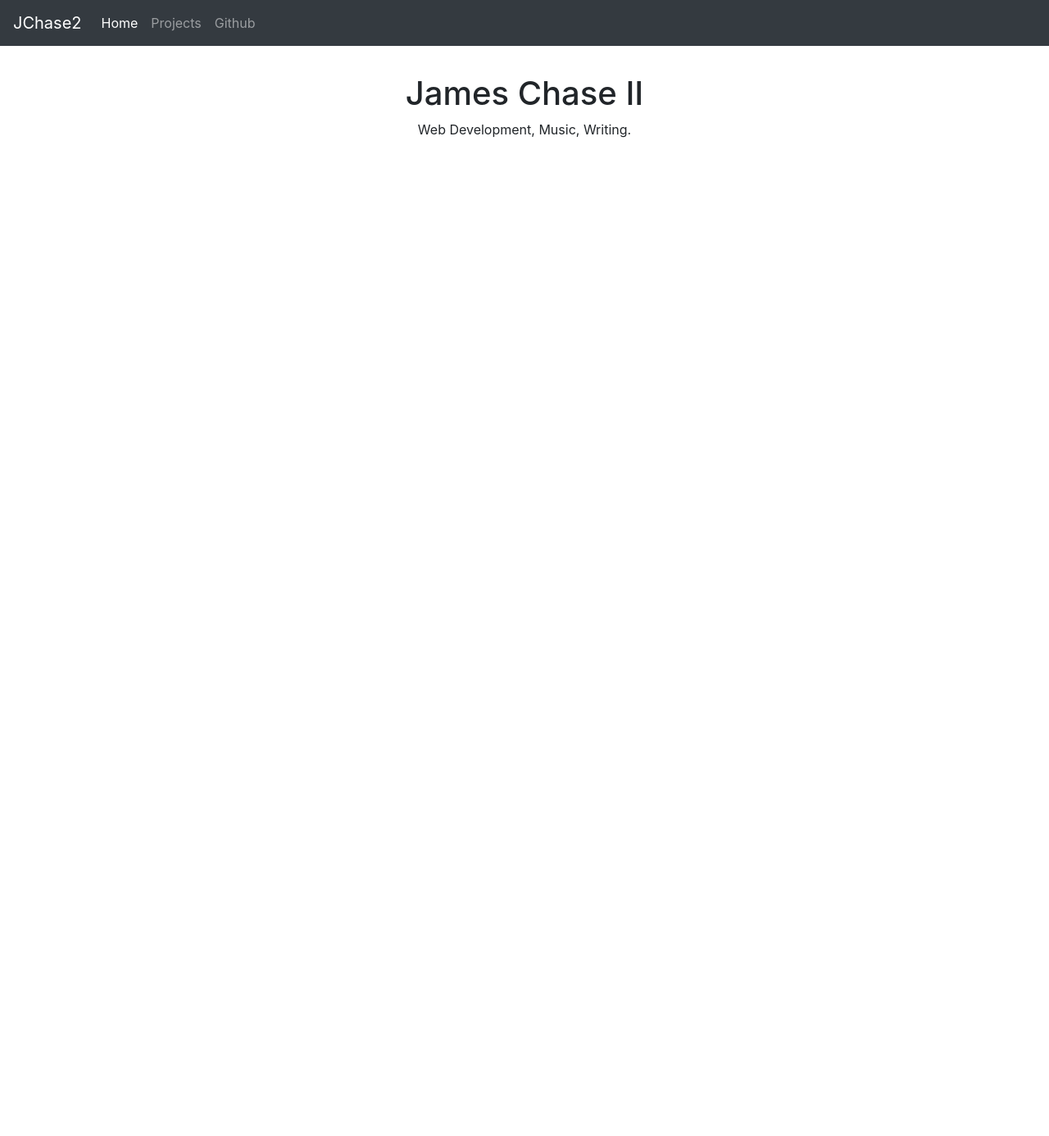
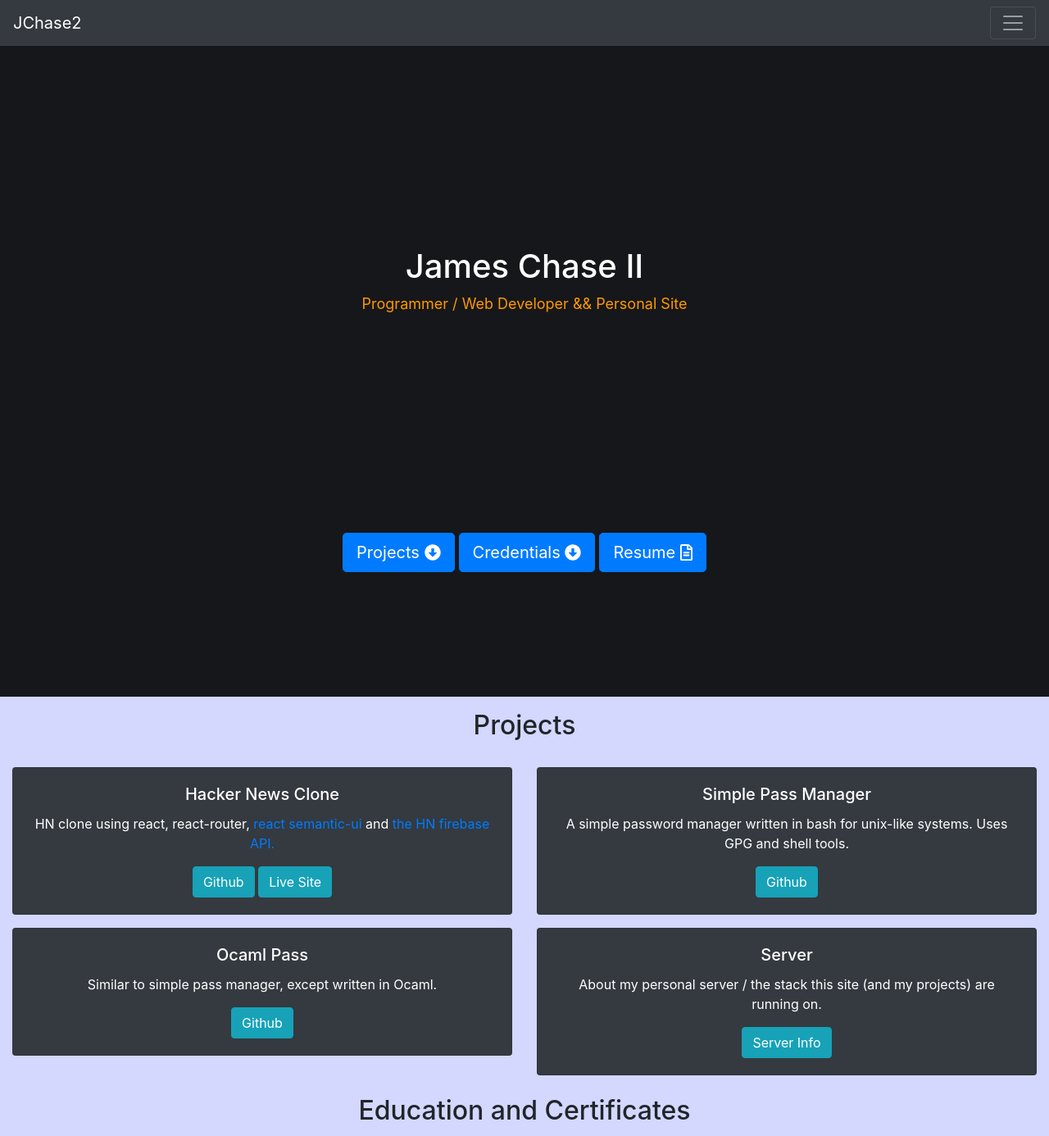
Before and after one commit to Jchase2/portfolio, a website built with webpack: page src/index.html in a window 1280 px wide. Shown: the top 1386 px of the page at 82% size. Before the commit the page ends 800 px from the top, so only its background shows below. Built offline with nearby package versions, Linux system fonts and the light colour scheme; files whose address does not match are found by name.

Commit message:
Made loads of changes here. May use a background image but for now, I'm using a solid color. Modified webpack to use copy-webpack-plugin. html-loader doesn't seem to work well with webpack-dev-server, and the images / assets are going to be static anyway so I don't see a reason not to use copy. Implemented several cards, added some buttons to the header, implemented a dropdown menu with hamburger button in place of the nav links. Cards for education are including thumbnail images. Added modal that expands to see bigger version of thumbnail when clicked.
This project is getting pretty big code-wise, might have been better
off using react at this point. create-react-app would have saved me a
bunch of loader headaches. Whatever, though, for now. Imported
font-awesome free stuff. That's pretty much it iirc.

```diff
--- a/src/index.html
+++ b/src/index.html
@@ -7,39 +7,127 @@
     <meta name="viewport" content="width=device-width, initial-scale=1.0">
     <meta name="Portfolio Site" content="">
     <meta name="James Chsae II" content="">
-    <title>Bootstrap Version of My Portfolio.</title>
+    <title>James Chsae II's Site</title>
 </head>
 <header>
-    <nav class="navbar fixed-top navbar-expand-lg navbar-dark bg-dark">
+    <nav class="navbar fixed-top navbar-dark bg-dark">
         <a class="navbar-brand" href="#">JChase2</a>
-        <button class="navbar-toggler" type="button" data-toggle="collapse" data-target="#navbarNav"
-            aria-controls="navbarNav" aria-expanded="false" aria-label="Toggle navigation">
+        <button class="navbar-toggler" type="button" data-toggle="dropdown" aria-haspopup="true" aria-expanded="false"
+            aria-label="Toggle navigation">
             <span class="navbar-toggler-icon"></span>
         </button>
-        <div class="collapse navbar-collapse" id="navbarNav">
-            <ul class="navbar-nav">
-                <li class="nav-item active">
-                    <a class="nav-link" href="#">Home <span class="sr-only">(current)</span></a>
-                </li>
-                <li class="nav-item">
-                    <a class="nav-link" href="#">Projects</a>
-                </li>
-                <li class="nav-item">
-                    <a class="nav-link" href="https://github.com/Jchase2" target="_blank">Github</a>
-                </li>
-            </ul>
+        <div class="dropdown-menu dropdown-menu-right" aria-labelledby="dropdownMenuButton">
+            <a class="dropdown-item" href="./">Home</a>
+            <a class="dropdown-item" href="#projects">Projects</a>
+            <a class="dropdown-item" href="https://github.com/Jchase2" target="_blank">Github</a>
+            <a class="dropdown-item" href="#credentials">Creentials</a>
+            <a class="dropdown-item" href="./" target="_blank">Nextcloud</a>
+            <a class="dropdown-item" href="./" target="_blank">Plex</a>
         </div>
     </nav>
-    </div>
 </header>
 
 <body>
-    <div class="container">
-        <div class="template">
-            <h1>James Chase II</h1>
-            <p>Web Development, Music, Writing.</p>
+    <div class="fullpage container-fluid">
+        <div class="row h-75 justify-content-center align-items-center text-center">
+            <div class="col">
+                <h1>James Chase II</h1>
+                <p> Programmer / Web Developer && Personal Site </p>
+            </div>
+        </div>
+        <div class="text-center">
+            <a href="#projects" role="button" class="btn btn-primary btn-lg">Projects <i
+                    class="fa fa-arrow-alt-circle-down"></i></a>
+            <a href="#credentials" role="button" class="btn btn-primary btn-lg">Credentials <i
+                    class="fa fa-arrow-alt-circle-down"></i></a>
+            <a href="./resume.pdf" role="button" class="btn btn-primary btn-lg">Resume <i
+                    class="far fa-file-alt"></i></a>
+        </div>
+    </div>
+    <div class="container-fluid mt-3 mb-3" id="projects">
+        <div class="row text-center">
+            <div class="col-12 mb-3">
+                <h2>Projects</h2>
+            </div>
+            <div class="col-md-6 mb-2 mt-2">
+                <div class="card bg-dark text-white">
+                    <div class="card-body">
+                        <h5 class="card-title">Hacker News Clone</h5>
+                        <p class="card-text">HN clone using react, react-router, <a
+                                href="https://react.semantic-ui.com/" target="_blank"> react semantic-ui</a>
+                            and <a href="https://github.com/HackerNews/API" target="_blank">the HN firebase API.</a></p>
+                        <a href="https://github.com/Jchase2/hn-clone" target="_blank" class="btn btn-info">Github</a>
+                        <a href="https://5df39389dbcc44707f766644--admiring-shirley-f2e656.netlify.com/"
+                            class="btn btn-info" target="_blank">Live Site</a>
+                    </div>
+                </div>
+            </div>
+            <div class="col-md-6 mb-2 mt-2">
+                <div class="card bg-dark text-white">
+                    <div class="card-body">
+                        <h5 class="card-title">Simple Pass Manager</h5>
+                        <p class="card-text">A simple password manager written in bash for unix-like systems. Uses GPG
+                            and shell tools.</p>
+                        <a href="https://github.com/Jchase2/simple-pass-manager" target="_blank"
+                            class="btn btn-info">Github</a>
+                    </div>
+                </div>
+            </div>
+            <div class="col-md-6 mb-2 mt-2">
+                <div class="card bg-dark text-white">
+                    <div class="card-body">
+                        <h5 class="card-title">Ocaml Pass</h5>
+                        <p class="card-text">Similar to simple pass manager, except written in Ocaml.</p>
+                        <a href="https://github.com/Jchase2/ocaml-pass" target="_blank" class="btn btn-info">Github</a>
+                    </div>
+                </div>
+            </div>
+            <div class="col-md-6 mb-2 mt-2">
+                <div class="card bg-dark text-white">
+                    <div class="card-body">
+                        <h5 class="card-title">Server</h5>
+                        <p class="card-text">About my personal server / the stack this site (and my projects) are
+                            running on.</p>
+                        <a href="./server" class="btn btn-info">Server Info</a>
+                    </div>
+                </div>
+            </div>
+        </div>
+        <div class="row text-center mt-3" id="credentials">
+            <div class="col-12 mb-3">
+                <h2>Education and Certificates</h2>
+            </div>
+            <div class="col-6">
+                <div class="card bg-dark text-white">
+                    <div class="card-header">
+                        B.S. Computer Science, West Chester University
+                    </div>
+                    <div class="card-body">
+                        <a href="#" class="btn float-left" data-toggle="modal" data-target="#wcumodal">
+                            <img src="degree.jpg" class="img-thumbnail" width="200px" height="150px"
+                                alt="WCU B.S Degree" id="wcupa" />
+                        </a>
+                        <p>West Chester University bachelors degree in Computer Science</p>
+                        <p>ISC <a href="https://www.wcupa.edu/sciences-mathematics/computerScience/securityCertificate.aspx">Computer Security Certificate</a> awarded alongside this.</p>
+                    </div>
+                </div>
+            </div>
+        </div>
+    </div>
+    <div class="modal fade" id="wcumodal" tabindex="-1" role="dialog">
+        <div class="modal-dialog modal-lg" role="document">
+            <div class="modal-content">
+                <div class="modal-body">
+                    <img src="degree.jpg" width="100%" height="100%" alt="WCU B.S Degree" />
+                </div>
+                <div class="modal-footer">
+                    <button type="button" class="btn btn-secondary" data-dismiss="modal">Close</button>
+                </div>
+            </div>
         </div>
     </div>
 </body>
+<footer class="footer bg-dark mt-5">
+</footer>
 
 </html>
--- a/src/style.css
+++ b/src/style.css
@@ -1,7 +1,24 @@
 body {
   padding-top: 50px;
+  background-color: #D4D7FE;
 }
-.template {
-  padding: 40px 15px;
-  text-align: center;
+.fullpage {
+  color: #FFF;
+  background-color: #16171a;
+  height: 100vh;
+  font-size: large;
 }
+
+.fullpage p {
+  color: #ff9900
+}
+
+.gray-bg {
+  background-color: #16171a;
+}
+
+.footer {
+  height: 8vh;
+  color: #FFF;
+  vertical-align: middle;
+}
--- a/webpack.config.js
+++ b/webpack.config.js
@@ -1,6 +1,7 @@
 const path = require('path');
 const HtmlWebpackPlugin = require('html-webpack-plugin');
 const { CleanWebpackPlugin } = require('clean-webpack-plugin');
+const CopyWebpackPlugin = require('copy-webpack-plugin');
 
 module.exports = {
     entry: './src/index.js',
@@ -16,12 +17,6 @@ module.exports = {
                 use: [
                     'style-loader',
                     'css-loader',
-                ],
-            },
-            {
-                test: /\.(png|svg|jpg|gif)$/,
-                use: [
-                    'file-loader',
                 ],
             },
         ]
@@ -42,5 +37,8 @@ module.exports = {
             template: './src/index.html',
             filename: 'index.html',
         }),
+        new CopyWebpackPlugin([
+            { from: './src/Assets' }
+        ]),
     ],
 };
```
Also changed, not shown: package.json (+6 -1 lines), src/index.js (+6 -3 lines), README.md, src/Assets/background.jpg (added), src/Assets/degree.jpg (added), 1 other file.
